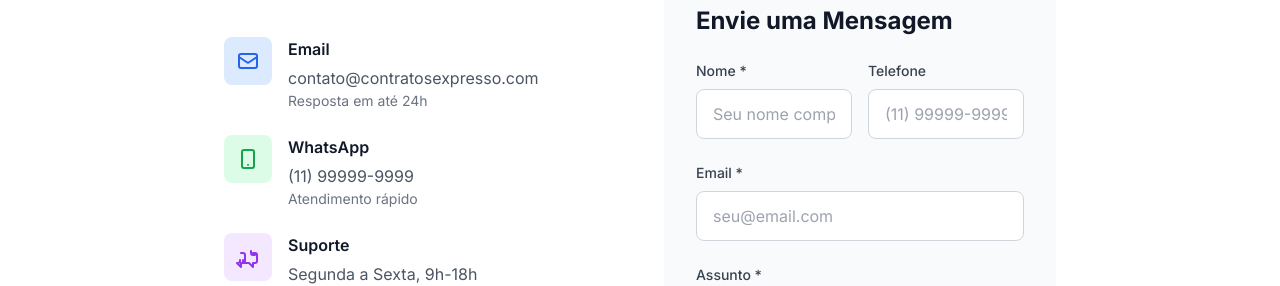
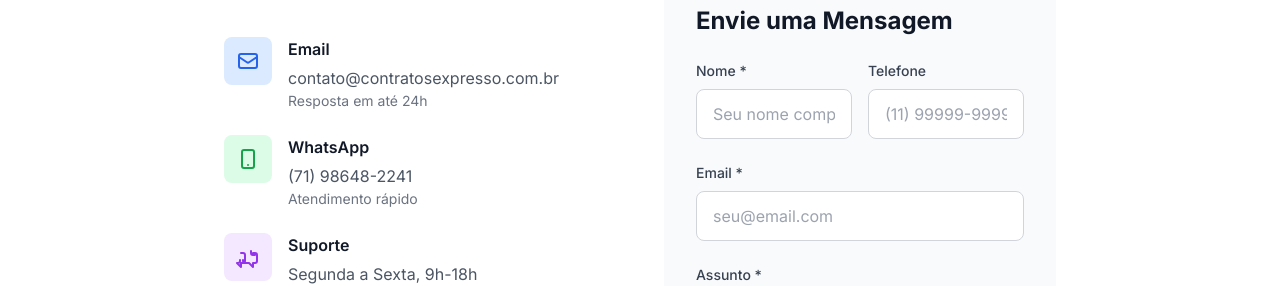
Before and after one commit to mestrereginaldo-site/contratosexpresso-site, a Next.js app: page /contato in a window 1280 px wide. Shown: the part 347-633 px from the top of the page. Built offline with nearby package versions, Linux system fonts and the light colour scheme.

Commit message:
Update page.js

```diff
--- a/app/contato/page.js
+++ b/app/contato/page.js
@@ -68,7 +68,7 @@ export default function Contato() {
                   </div>
                   <div>
                     <h3 className="font-semibold text-gray-900 mb-1">Email</h3>
-                    <p className="text-gray-600">contato@contratosexpresso.com</p>
+                    <p className="text-gray-600">contato@contratosexpresso.com.br</p>
                     <p className="text-sm text-gray-500">Resposta em até 24h</p>
                   </div>
                 </div>
@@ -81,7 +81,7 @@ export default function Contato() {
                   </div>
                   <div>
                     <h3 className="font-semibold text-gray-900 mb-1">WhatsApp</h3>
-                    <p className="text-gray-600">(11) 99999-9999</p>
+                    <p className="text-gray-600">(71) 98648-2241</p>
                     <p className="text-sm text-gray-500">Atendimento rápido</p>
                   </div>
                 </div>
```
